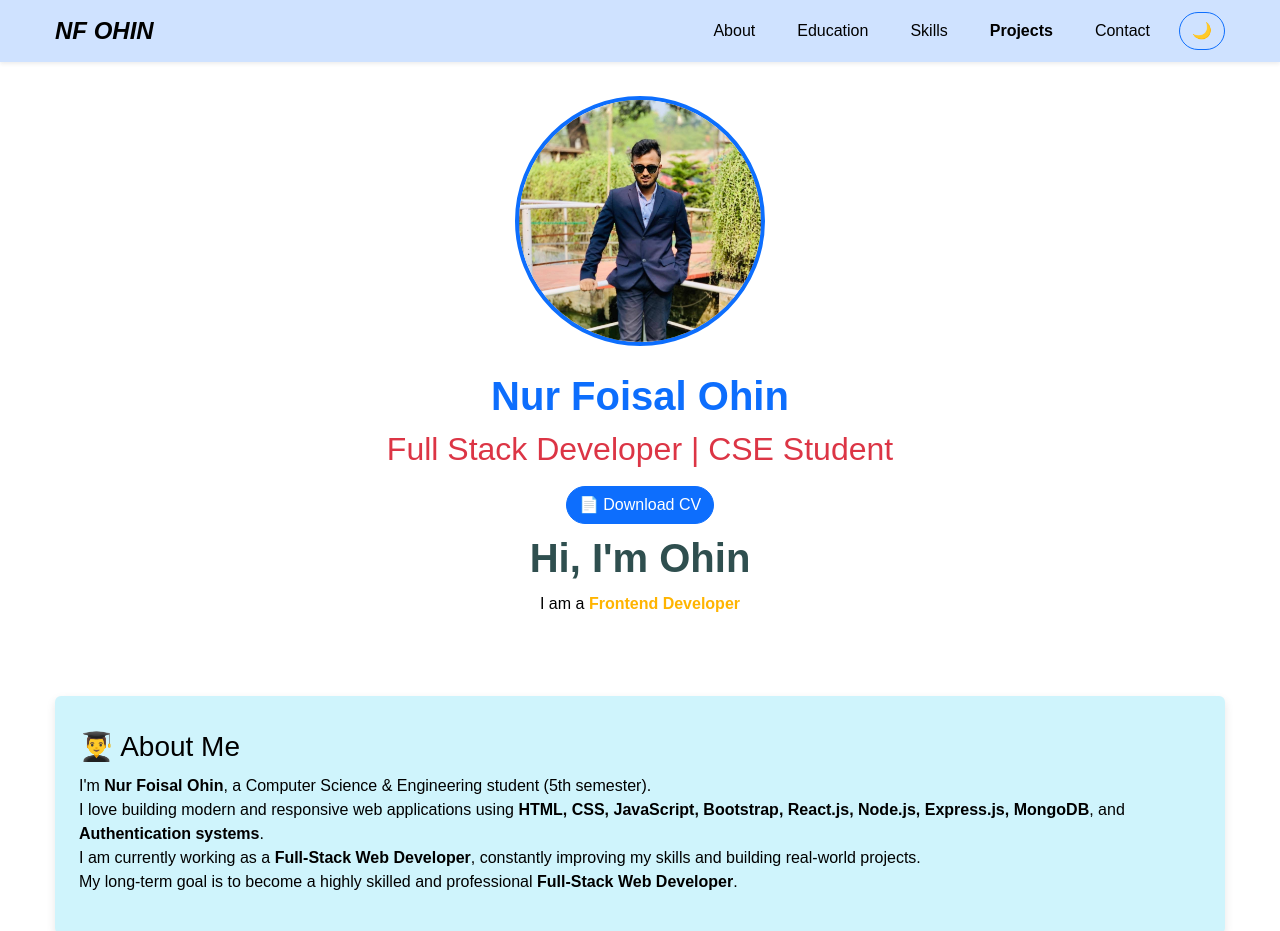
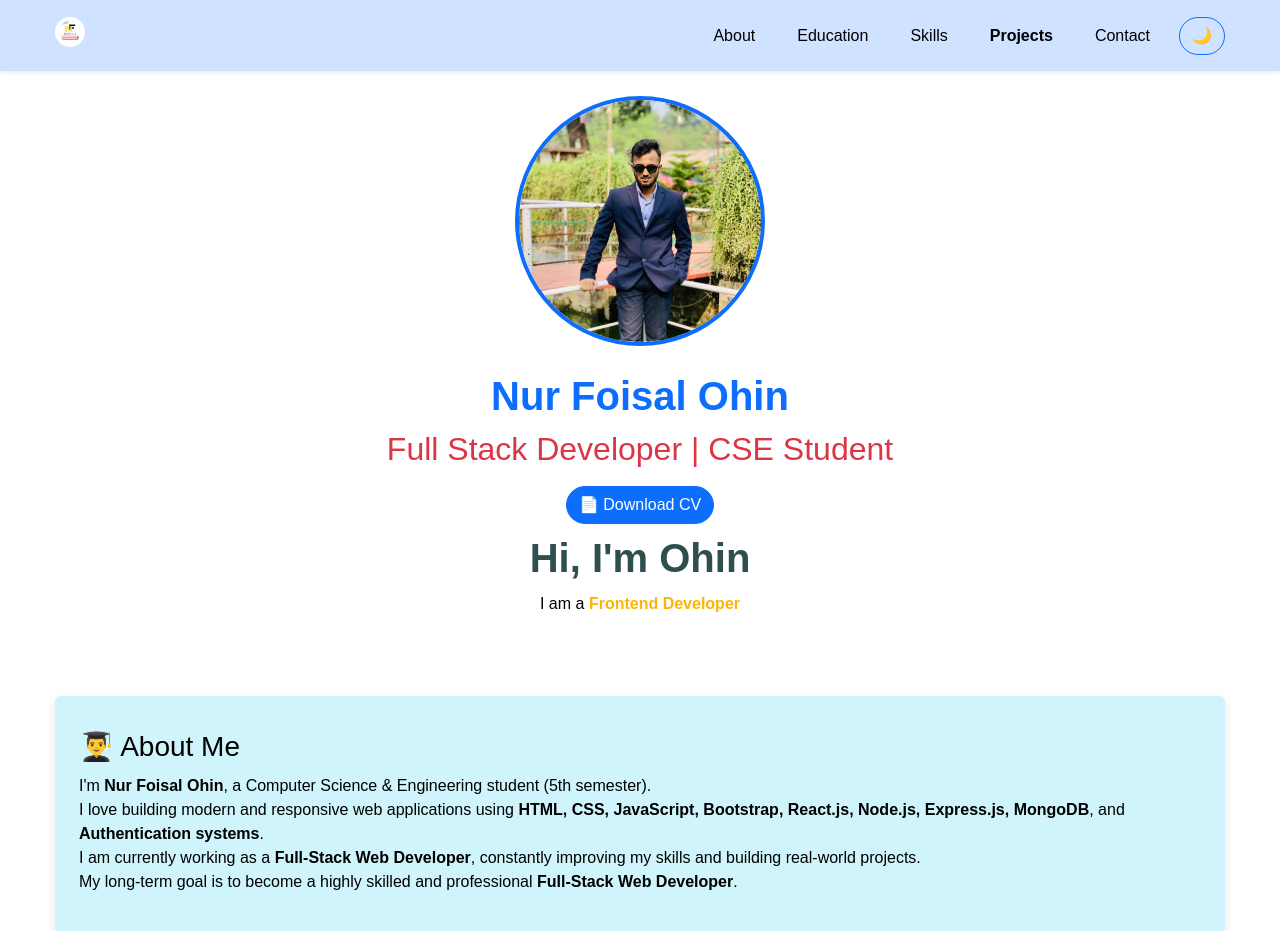
Before and after one commit to ohin03/portfolio, a website: page index.html in a window 1280 px wide. Shown: the top 931 px of the page. Drawn offline with nearby package versions, Linux system fonts and the light colour scheme.

Commit message:
Update project nav

```diff
--- a/index.html
+++ b/index.html
@@ -14,7 +14,7 @@
   <!-- Navigation -->
   <nav class="navbar navbar-expand-lg navbar-light bg-primary-subtle fixed-top shadow-sm">
     <div class="container">
-      <a class="navbar-brand fst-italic fw-bold" href="#">NF OHIN</a>
+      <img src="logo.png" alt="Ohin" class="logo mb-3">
 
       <button class="navbar-toggler" type="button" data-bs-toggle="collapse" data-bs-target="#navbarNav">
         <span class="navbar-toggler-icon"></span>
--- a/style.css
+++ b/style.css
@@ -78,6 +78,16 @@ header {
   height: 250px;
   border-radius: 50%;
   border: 4px solid #0d6efd;
+  margin-bottom: 1.5rem;
+  transition: transform 0.3s ease;
+}
+
+.logo {
+  margin-top: 9px;
+  width: 30px;
+  height: 30px;
+  border-radius: 50%;
+  border: 4px solid white;
   margin-bottom: 1.5rem;
   transition: transform 0.3s ease;
 }
```
Also changed, not shown: logo.png (added).
